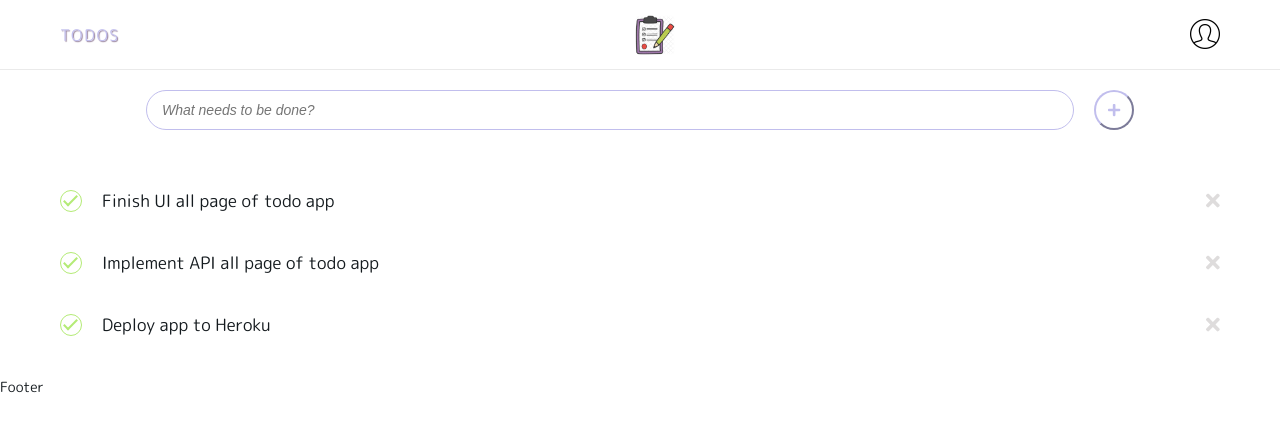
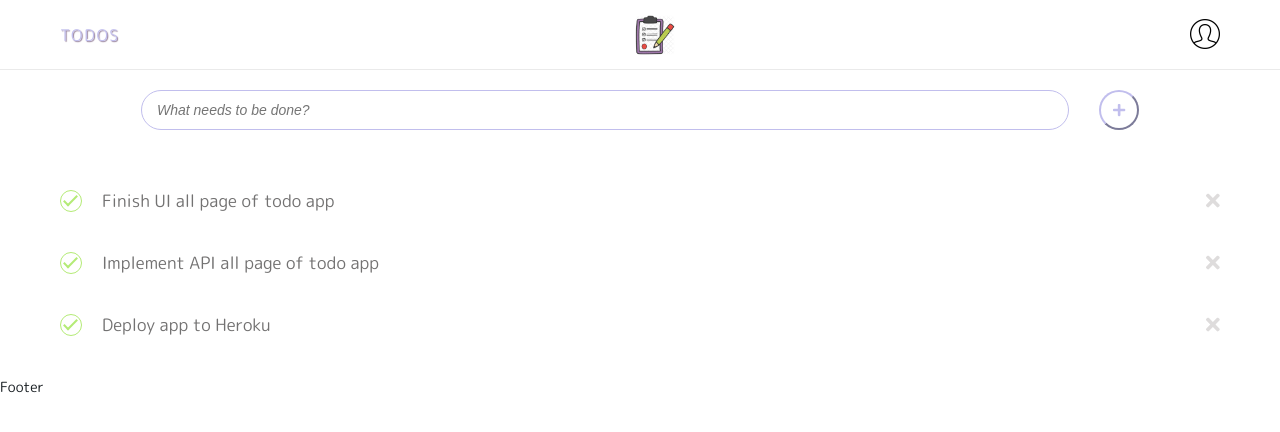
Before and after one commit to mvn-tienle2-dn/Todo-PWA, a Vue app in the folder todo-vue-pwa/: page / in a window 1280 px wide. Shown: the top 432 px of the page. Built offline with nearby package versions, Linux system fonts and the light colour scheme.

Commit message:
Change color

```diff
--- a/todo-vue-pwa/src/assets/styling/base/_variables.scss
+++ b/todo-vue-pwa/src/assets/styling/base/_variables.scss
@@ -20,6 +20,7 @@ $font-size: (
 $color: (
   primary: #005AA0,
   text: #151B1F,
+  text-dark-grey: #737272,
   white: #ffffff,
   border-light: #eaeaea,
   violet: #C1BEED,
--- a/todo-vue-pwa/src/assets/styling/pages/_form.scss
+++ b/todo-vue-pwa/src/assets/styling/pages/_form.scss
@@ -16,7 +16,7 @@
   .btn-circle {
     @include pxRem(width, 40);
     @include pxRem(height, 40);
-    @include pxRem(margin-left, 20);
+    @include pxRem(margin-left, 30);
     border-radius: 100%;
     color: map-get($color, violet);
     border-color: map-get($color, violet);
--- a/todo-vue-pwa/src/assets/styling/pages/_list-todo.scss
+++ b/todo-vue-pwa/src/assets/styling/pages/_list-todo.scss
@@ -49,6 +49,7 @@
   .checkbox-label {
     @include pxRem(font-size, 17);
     @include pxRem(margin-right, 20);
+    color: map-get($color, text-dark-grey);
     &:before {
       @include pxRem(width, 20);
       @include pxRem(height, 20);
```
